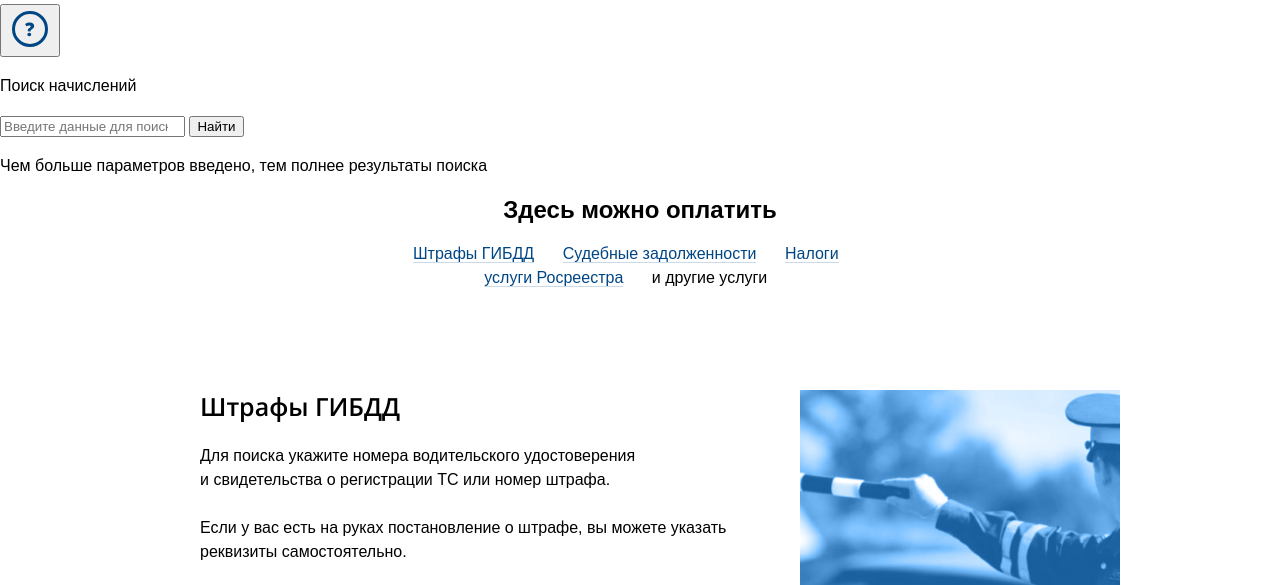
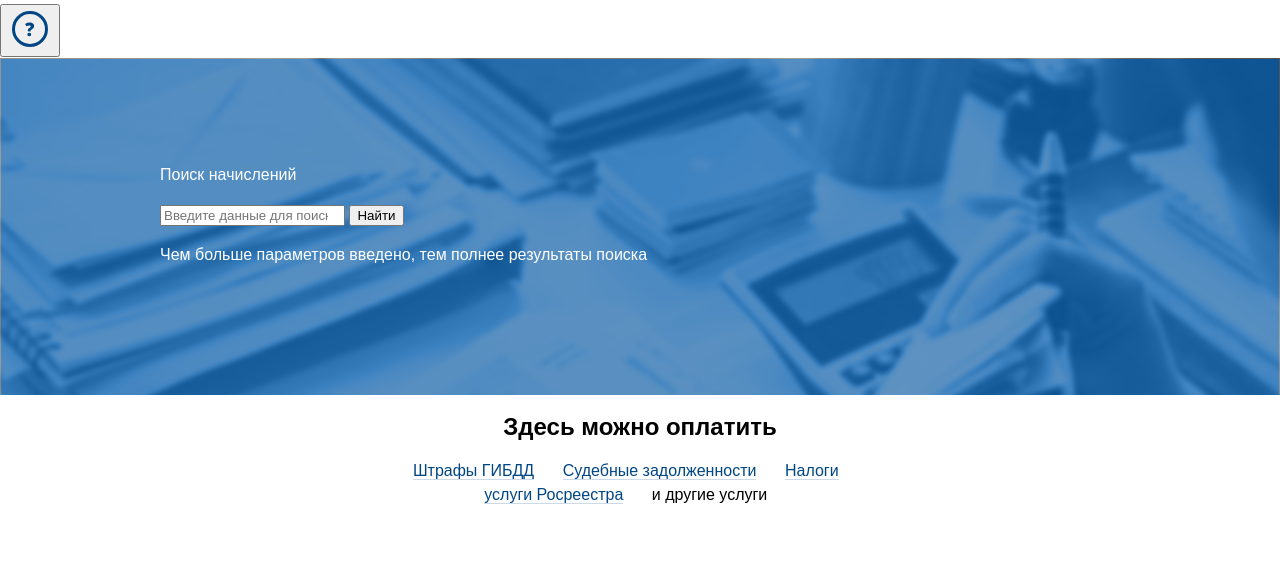
Before and after one commit to ksenksenni/test, a website: page index.html in a window 1280 px wide. Shown: the part 247-832 px from the top of the page. Drawn offline with Linux system fonts and the light colour scheme; a web font is replaced by a local one.

Commit message:
add styles for search

```diff
--- a/index.html
+++ b/index.html
@@ -45,16 +45,18 @@
     </header>
 
     <main>
-        <section>
-            <p>Поиск начислений</p>
+        <section class="search">
+            <div class="search__content container">
+                <p>Поиск начислений</p>
 
-            <form action="" class="navigation__search">
-                <input class="navigation__search-input" type="search" required placeholder="Введите данные для поиска">
-                <!-- <input class="navigation__search-mobile-input" type="search" required placeholder="Поиск"> -->
-                <input class="navigation__search-input-btn btn-link" type="submit" value="Найти">
-            </form>
+                <form action="" class="search__form ">
+                    <input class="search__form-input" type="search" required placeholder="Введите данные для поиска">
+                    <!-- <input class="searchsearch__form-mobile-input" type="search" required placeholder="Поиск"> -->
+                    <input class="searchsearch__form-input-btn btn-link" type="submit" value="Найти">
+                </form>
 
-            <p>Чем больше параметров введено, тем полнее результаты поиска</p>
+                <p>Чем больше параметров введено, тем полнее результаты поиска</p>
+            </div>
         </section>
 
         <div class="container">
--- /dev/null
+++ b/styles/search.scss
@@ -0,0 +1,7 @@
+.search {
+    background-image: url(../img/pic_main.png);
+    background-repeat: no-repeat;
+    padding-top: 89px;
+    padding-bottom: 112px;
+    color: #ffffff;
+}
--- a/styles/style.scss
+++ b/styles/style.scss
@@ -1,6 +1,7 @@
 @import "./fonts.scss";
 @import "./base.scss";
 @import "./container.scss";
+@import "./search.scss";
 @import "./navigation.scss";
 @import "./paragraphs.scss";
 @import "./accordion.scss";
```
Also changed, not shown: dist/style.css, img/pic_main.png (added), 1 other file.
